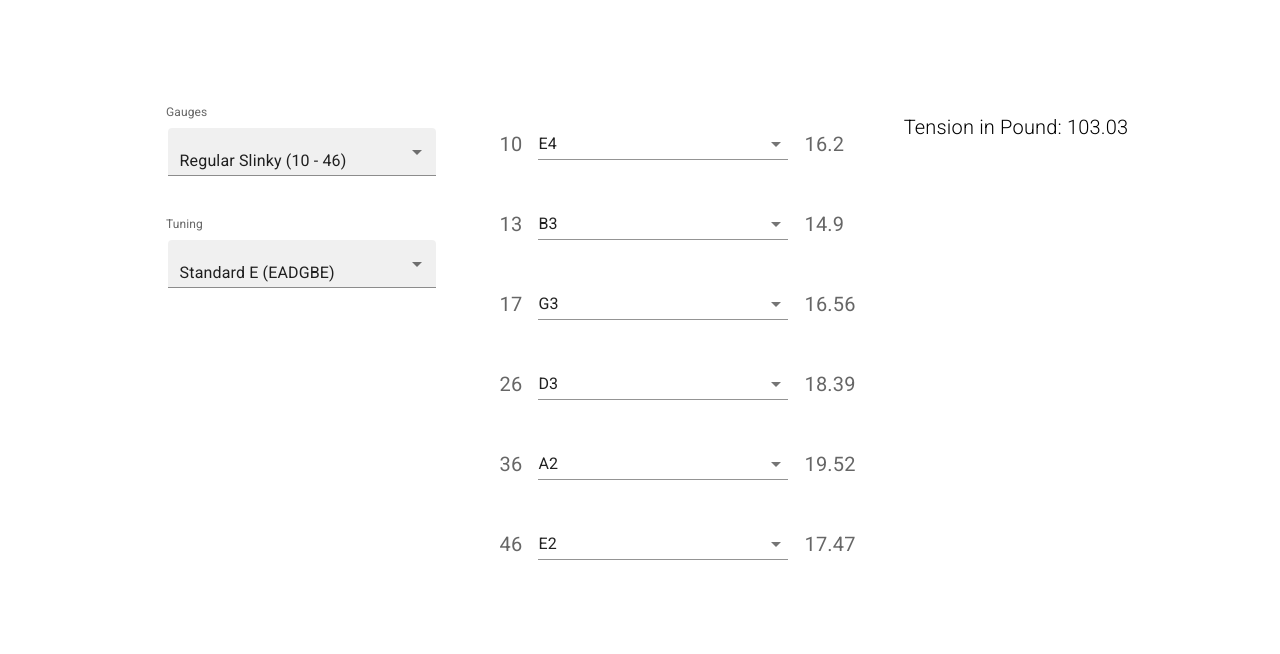
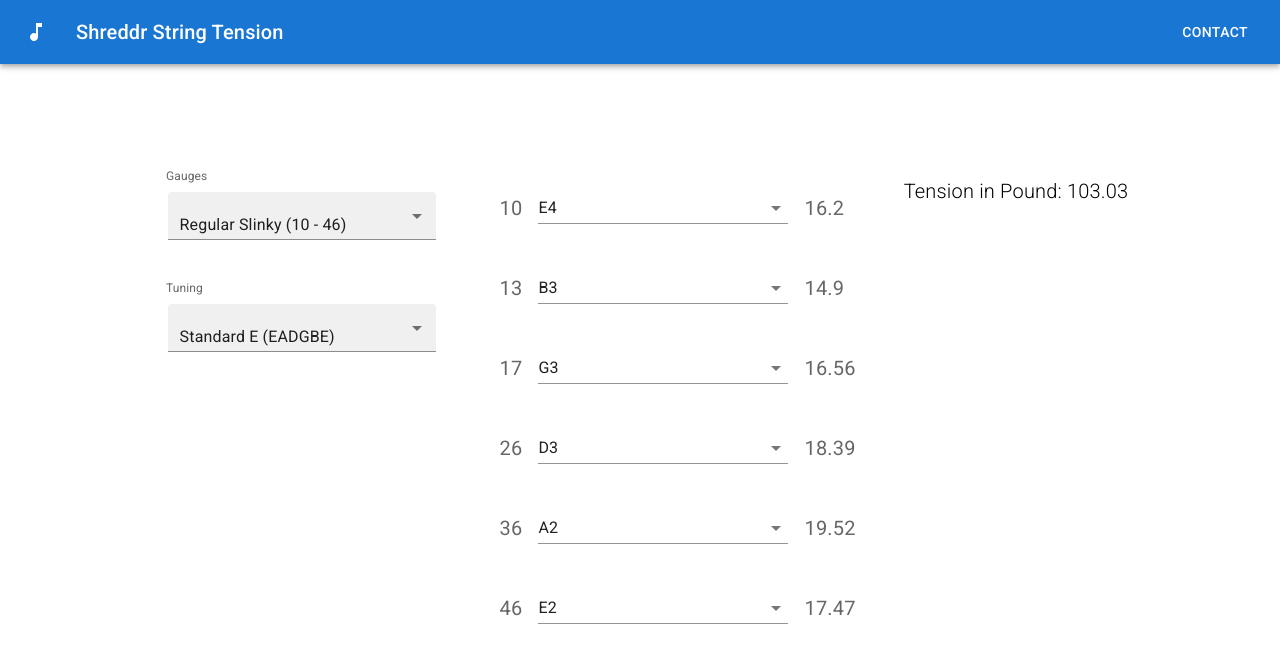
Before and after one commit to torfstack/shreddr, a Next.js app: page / in a window 1280 px wide. Shown: the top 654 px of the page. Built offline with nearby package versions, Linux system fonts and the light colour scheme.

Commit message:
added: header

```diff
--- a/src/app/page.tsx
+++ b/src/app/page.tsx
@@ -5,11 +5,35 @@
 import {StringSet} from "@/component/string";
 import {EBRegularSlinky} from "@/types/string";
 import {SixStandardETuning} from "@/types/music";
+import {AppBar, Button, IconButton, Toolbar, Typography} from "@mui/material";
+import MusicNoteIcon from '@mui/icons-material/MusicNote';
 
 export default function Home() {
 
     return (
         <>
+            <AppBar position="static">
+                <Toolbar>
+                    <IconButton
+                        size="large"
+                        edge="start"
+                        color="inherit"
+                        aria-label="menu"
+                        sx={{ mr: 2 }}
+                    >
+                        <MusicNoteIcon />
+                    </IconButton>
+                    <Typography variant="h6" component="div" sx={{ flexGrow: 1 }}>
+                        Shreddr String Tension
+                    </Typography>
+                    <Button
+                        color="inherit"
+                        href={"mailto:torfstack+shreddr@gmail.com?body=Could you please add the following feature&subject=Shreddr Feedback"}
+                    >
+                        Contact
+                    </Button>
+                </Toolbar>
+            </AppBar>
             <main className="flex min-h-screen flex-col items-center justify-between p-24">
                 <StringSet stringSet={EBRegularSlinky} tuning={SixStandardETuning} />
             </main>
```
